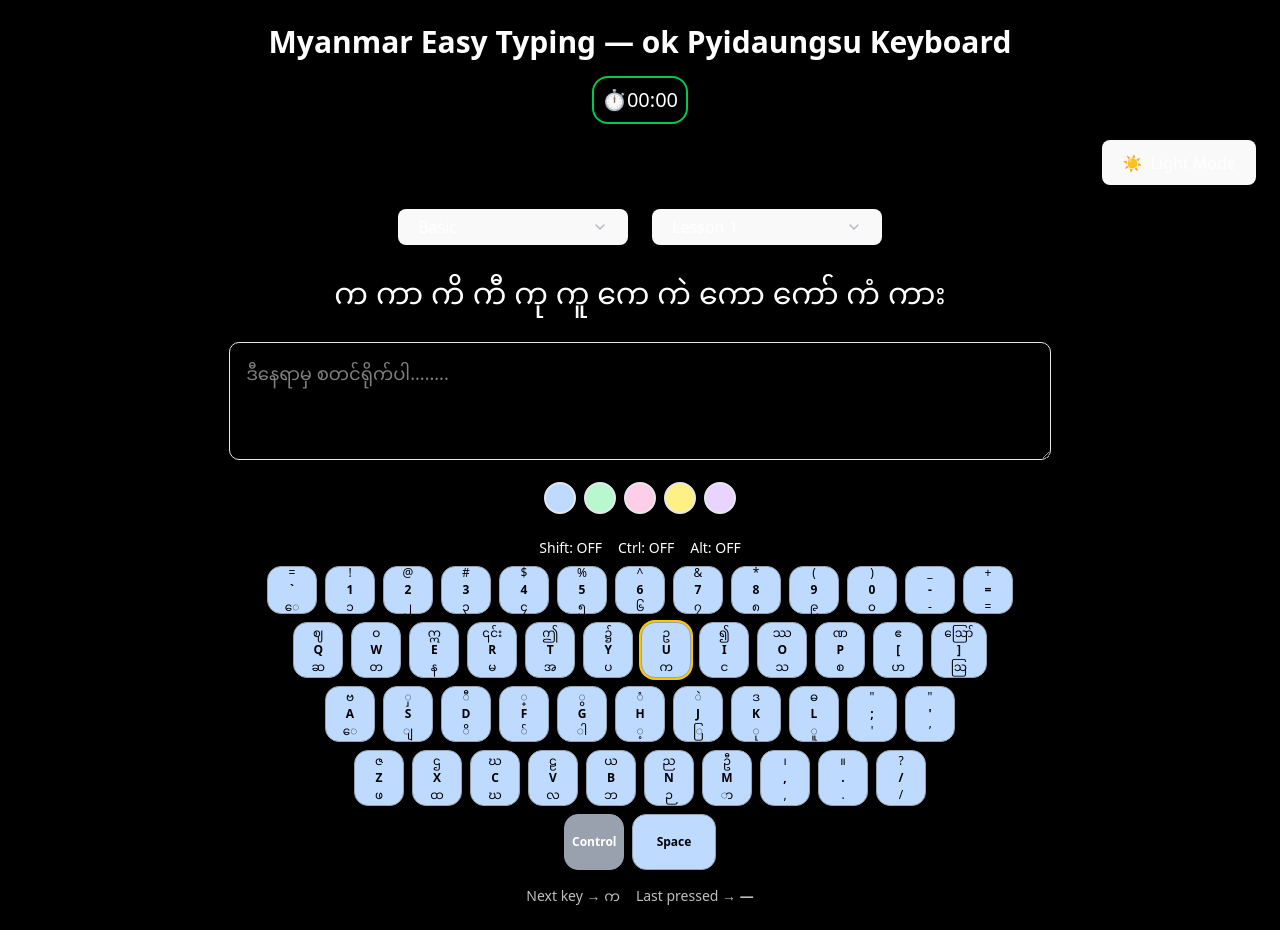
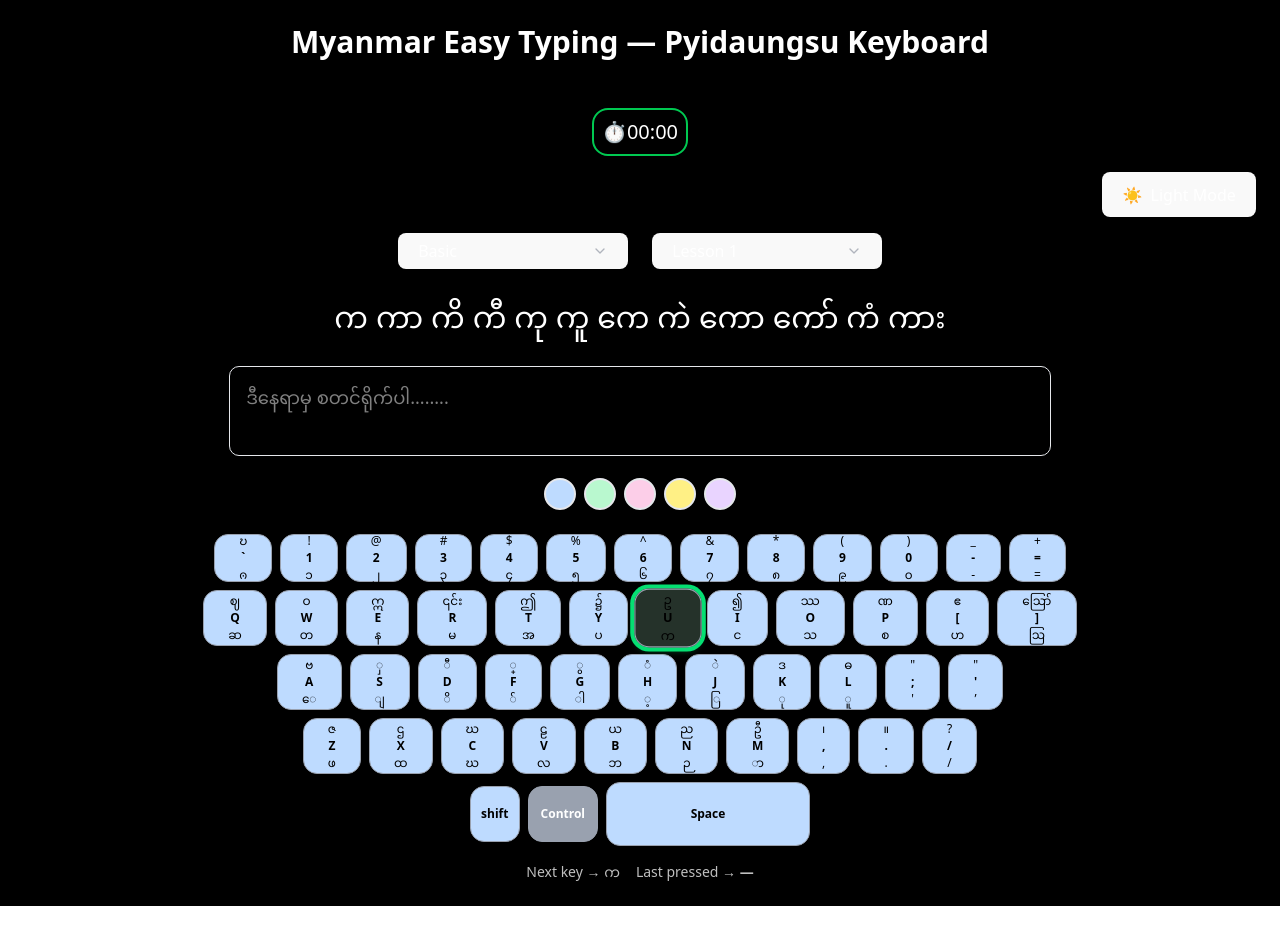
Before and after one commit to OakkarNyunt/MyanTyping, a React (Vite) app: page / in a window 1280 px wide. After the commit the page ends 906 px from the top, so only its background shows below. Built offline with nearby package versions, Linux system fonts and the light colour scheme.

Commit message:
fix order myanmar font

```diff
--- a/src/App.tsx
+++ b/src/App.tsx
@@ -139,7 +139,7 @@ const MyanmarTyping: React.FC = () => {
     string,
     { base?: string; shift?: string; alt?: string; label?: string }
   > = {
-    Backquote: { base: "ေ", shift: "=", label: "`" }, // example
+    Backquote: { base: "ၐ", shift: "ဎ", label: "`" }, // example
     Digit1: { base: "၁", shift: "!", label: "1" },
     Digit2: { base: "၂", shift: "@", label: "2" },
     Digit3: { base: "၃", shift: "#", label: "3" },
@@ -254,7 +254,8 @@ const MyanmarTyping: React.FC = () => {
       "Slash",
     ],
     // Bottom row: single Ctrl + Space
-    ["Control", "Space"],
+    ["shift","Control", "Space"],
+
   ];
 
   // Helper: get character for a key given modifiers
@@ -276,38 +277,100 @@ const MyanmarTyping: React.FC = () => {
     }
   };
 
-  const processInput = (newInput: string) => {
-    // Automatic reorder for 'ေ' + consonant
+  // const processInput = (newInput: string) => {
+  //   // Automatic reorder for 'ေ' + consonant
+  //   if (
+  //     newInput.length >= 2 &&
+  //     newInput[newInput.length - 1] !== " " && // ignore spaces
+  //     newInput[newInput.length - 1] !== "ေ" &&
+  //     newInput[newInput.length - 2] === "‌ေ"
+  //   ) {
+  //     const lastChar = newInput[newInput.length - 1];
+  //     const beforeE = newInput.slice(0, newInput.length - 2);
+  //     newInput = beforeE + lastChar + "‌ေ"; // reorder
+  //   }
+
+  //   setInput(newInput);
+
+  //   // start timer if needed
+  //   startTimerIfNeeded(newInput);
+
+  //   // wrong character check
+  //   if (newInput.length > 0 && currentText.length >= newInput.length) {
+  //     if (newInput[newInput.length - 1] !== currentText[newInput.length - 1]) {
+  //       setShake(true);
+  //       wrongSoundRef.current?.play();
+  //       setTimeout(() => setShake(false), 150);
+  //     }
+  //   }
+
+  //   // completion
+  //   if (newInput === currentText && currentText !== "") {
+  //     setTimeout(() => {
+  //       setInput("");
+  //       resetTimer();
+  //       if (currentIndex + 1 < currentList.length) {
+  //         setCurrentIndex((i) => i + 1);
+  //       } else {
+  //         setModalOpen(true);
+  //       }
+  //     }, 300);
+  //   }
+
+  //   // update last pressed char for UI
+  //   setLastPressedChar(newInput.length ? newInput[newInput.length - 1] : "");
+  // };
+
+  // Physical keyboard handlers
+
+  const processInput = (raw: string) => {
+  let value = raw;
+
+  // ---------------------------------------------------
+  // (1) Auto-reorder for "ေ + consonant"
+  // ---------------------------------------------------
+  // Unicode "e" vowel sometimes invisible, so we check exact code
+  const E_VOWEL = "‌ေ"; // your combining e (U+1031 + ZWSP? keep exact)
+
   if (
-      newInput.length >= 2 &&
-      newInput[newInput.length - 1] !== " " && // ignore spaces
-      newInput[newInput.length - 1] !== "ေ" &&
-      newInput[newInput.length - 2] === "‌ေ"
+    value.length >= 2 &&
+    value[value.length - 1] !== " " &&
+    value[value.length - 1] !== E_VOWEL &&
+    value[value.length - 2] === E_VOWEL
   ) {
-      const lastChar = newInput[newInput.length - 1];
-      const beforeE = newInput.slice(0, newInput.length - 2);
-      newInput = beforeE + lastChar + "‌ေ"; // reorder
+    const last = value[value.length - 1];
+    const before = value.slice(0, -2);
+    value = before + last + E_VOWEL;
   }
 
-    setInput(newInput);
+  // Set input
+  setInput(value);
 
-    // start timer if needed
-    startTimerIfNeeded(newInput);
+  // ---------------------------------------------------
+  // (2) Start timer
+  // ---------------------------------------------------
+  startTimerIfNeeded(value);
 
-    // wrong character check
-    if (newInput.length > 0 && currentText.length >= newInput.length) {
-      if (newInput[newInput.length - 1] !== currentText[newInput.length - 1]) {
+  // ---------------------------------------------------
+  // (3) Wrong character shake check
+  // ---------------------------------------------------
+  const pos = value.length - 1;
+  if (pos >= 0 && currentText[pos] !== undefined) {
+    if (value[pos] !== currentText[pos]) {
       setShake(true);
       wrongSoundRef.current?.play();
       setTimeout(() => setShake(false), 150);
     }
   }
 
-    // completion
-    if (newInput === currentText && currentText !== "") {
+  // ---------------------------------------------------
+  // (4) Check completion
+  // ---------------------------------------------------
+  if (value === currentText && currentText.length > 0) {
     setTimeout(() => {
       setInput("");
       resetTimer();
+
       if (currentIndex + 1 < currentList.length) {
         setCurrentIndex((i) => i + 1);
       } else {
@@ -316,11 +379,13 @@ const MyanmarTyping: React.FC = () => {
     }, 300);
   }
 
-    // update last pressed char for UI
-    setLastPressedChar(newInput.length ? newInput[newInput.length - 1] : "");
+  // ---------------------------------------------------
+  // (5) Update last pressed char
+  // ---------------------------------------------------
+  setLastPressedChar(value.length ? value[value.length - 1] : "");
 };
 
-  // Physical keyboard handlers
+
   useEffect(() => {
     const onKeyDown = (e: KeyboardEvent) => {
       // Update modifier state
@@ -449,10 +514,11 @@ const MyanmarTyping: React.FC = () => {
     const height = rowIndex === 0 ? "h-12" : "h-14";
     const minWidth =
   code === "Space"
-        ? "min-w-[60%]"
+    ? "min-w-[75%] h-16 text-lg"
     : code === "ShiftLeft" || code === "ShiftRight" || code === "Control"
-        ? "min-w-[60px]"
-        : "min-w-[50px]"; // slightly bigger than before
+    ? "min-w-[70px]"
+    : "min-w-[50px]";
+ // slightly bigger than before
 
     base += ` ${height} ${minWidth} px-3 py-1`;
 
@@ -469,7 +535,9 @@ const MyanmarTyping: React.FC = () => {
     }
     // Next key hint
     else if (activeNext) {
-      base += " ring-2 ring-yellow-400";
+      // base += " ring-2 ring-green-400";
+      // base += " bg-green-500 text-white font-bold shadow-lg scale-105";
+       base += " ring-4 ring-green-400 shadow-lg shadow-green-400/40 scale-105 bg-green-200/20";
     }
 
     // Modifier key
@@ -521,12 +589,12 @@ const MyanmarTyping: React.FC = () => {
     >
       <div className="lg:min-w-2xl md:min-w-xl sm:min-w-sm w-full p-6 container mx-auto">
         {/* Title */}
-        <p className="lg:text-3xl text-xl font-bold mb-2 text-center">
-          Myanmar Easy Typing — ok Pyidaungsu Keyboard
+        <p className="lg:text-3xl md:text-xl text-sm font-bold mb-12 text-center">
+          Myanmar Easy Typing — Pyidaungsu Keyboard
         </p>
 
         {/* TIMER */}
-        <div className="text-center text-xl flex items-center justify-center space-x-2 my-4">
+        <div className="text-center text-xl flex items-center justify-center space-x-2 mb-4">
           <div className="rounded-2xl p-2 border-2 border-green-500">
             <span>⏱️</span>
             <span>
@@ -551,7 +619,7 @@ const MyanmarTyping: React.FC = () => {
 
         <div className="text-center">
           {/* Selectors */}
-          <div className="flex justify-center space-x-6 my-6">
+          <div className="flex justify-center space-x-6 mb-6">
             {/* LEVEL SELECT */}
             <Select value={level} onValueChange={setLevel}>
               <SelectTrigger className="w-[230px]">
@@ -588,7 +656,7 @@ const MyanmarTyping: React.FC = () => {
           {/* Target text */}
           <div
             className={
-              "text-3xl mb-6 font-bold leading-relaxed whitespace-pre-wrap transition-all " +
+              "md:text-3xl text-xl  mb-6 font-bold leading-relaxed whitespace-pre-wrap transition-all " +
               (shake ? "animate-shake" : "")
             }
           >
@@ -600,9 +668,10 @@ const MyanmarTyping: React.FC = () => {
             ref={textareaRef}
             value={input}
             onChange={(e) => processInput(e.target.value)}
-            rows={3}
+            rows={2}
             placeholder="ဒီနေရာမှ စတင်ရိုက်ပါ........"
-            className="w-8/12 p-4 border rounded-lg text-lg"
+            className="w-8/12 p-4 border rounded-lg text-lg resize-none"
+
           />
 
           <div className="flex justify-center space-x-2 my-4">
@@ -624,18 +693,7 @@ const MyanmarTyping: React.FC = () => {
 
           {/* On-screen physical-style keyboard */}
           <div className="mt-6 flex flex-col items-center space-y-2 select-none">
-            {/* Modifier indicators */}
-            <div className="mb-2 text-sm">
-              <span className="px-2">
-                Shift: {modifierState.Shift ? "ON" : "OFF"}
-              </span>
-              <span className="px-2">
-                Ctrl: {modifierState.Control ? "ON" : "OFF"}
-              </span>
-              <span className="px-2">
-                Alt: {modifierState.Alt ? "ON" : "OFF"}
-              </span>
-            </div>
+
 
             {/* Rows */}
             {KEY_ROWS.map((row, rIdx) => (
@@ -658,9 +716,9 @@ const MyanmarTyping: React.FC = () => {
                     }}
                     className={keyClasses(code, rIdx)}
                   >
-                    <div className="flex flex-col items-center justify-center h-full w-full">
+                    <div className="flex flex-col items-center justify-center h-full w-full p-3">
                       <div className="text-[12px]">{keyLabel(code).upper}</div>
-                      <div className="text-xs font-semibold">
+                      <div className="text-xs font-bold">
                         {keyLabel(code).middle}
                       </div>
                       <div className="text-[12px]">{keyLabel(code).lower}</div>
@@ -684,9 +742,10 @@ const MyanmarTyping: React.FC = () => {
           {modalOpen && (
             <div className="fixed inset-0 bg-black bg-opacity-50 flex items-center justify-center">
               <div className="bg-white dark:bg-gray-800 p-6 rounded-xl w-80 text-center">
-                <h2 className="font-bold text-2xl mb-4">
+                <h2 className="font-bold text-2xl mb-4 dark:text-white text-black">
   🎉 Lesson Completed!
 </h2>
+
 
                 <button
                   className="w-full bg-blue-600 p-3 rounded-lg mb-3"
```
Lines whose indentation alone changed are shown as unchanged.
